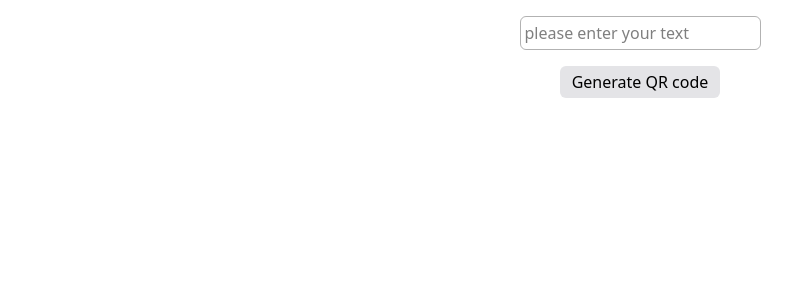
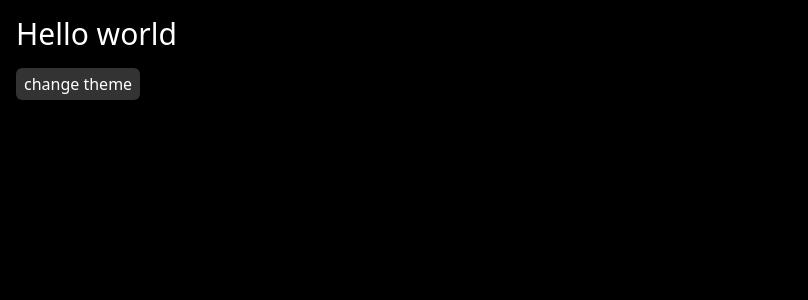
Before and after one commit to kirollos-sedhom/React-practice, a React (Vite) app: page / in a window 1280 px wide. Shown: the top 300 px of the page, without its empty margins (0-808 px from the left). Built offline with nearby package versions, Linux system fonts and the light colour scheme.

Commit message:
use local storage for theme

```diff
--- a/src/App.tsx
+++ b/src/App.tsx
@@ -6,6 +6,7 @@ import Products from "./components/Products";
 import StarRating from "./components/StarRating";
 import TreeView from "./components/TreeView";
 import QRGenerator from "./components/QRGenerator";
+import DarkMode from "./components/DarkMode";
 
 function App() {
   return (
@@ -16,7 +17,9 @@ function App() {
       {/* <ImageSlider /> */}
       {/* <Products /> */}
       {/* <TreeView /> */}
-      <QRGenerator />
+      {/* <QRGenerator /> */}
+      <DarkMode />
+      {/* <p>hi</p> */}
     </>
   );
 }
--- /dev/null
+++ b/src/components/DarkMode.tsx
@@ -0,0 +1,56 @@
+import React from "react";
+
+/*
+hints from instructor:
+you will need custom hook
+you will store theme local storage and toggle it on button click
+*/
+
+/*
+my plan:
+use ternary operator to check the local storage
+depending on the value, it will set a light or dark style
+problem: not sure why i would need custom hook
+*/
+
+const DarkMode = () => {
+  const [theme, setTheme] = React.useState<string | null>(
+    localStorage.getItem("theme")
+  );
+  localStorage.setItem("theme", "light");
+  function toggleTheme() {
+    if (theme === "light") {
+      setTheme("dark");
+    } else {
+      setTheme("light");
+    }
+    localStorage.setItem("theme", theme ? theme : "light");
+  }
+  return (
+    <div
+      className={`h-screen w-full p-4 ${
+        theme === "light" ? "bg-white" : "bg-black"
+      }`}
+    >
+      <p
+        className={`${
+          theme === "light" ? "text-black" : "text-white"
+        } text-3xl mb-4`}
+      >
+        Hello world
+      </p>
+      <button
+        className={`${
+          theme === "light"
+            ? "text-black bg-black/20"
+            : "text-white bg-white/20"
+        } px-2 py-1 rounded-md`}
+        onClick={toggleTheme}
+      >
+        change theme
+      </button>
+    </div>
+  );
+};
+
+export default DarkMode;
```
